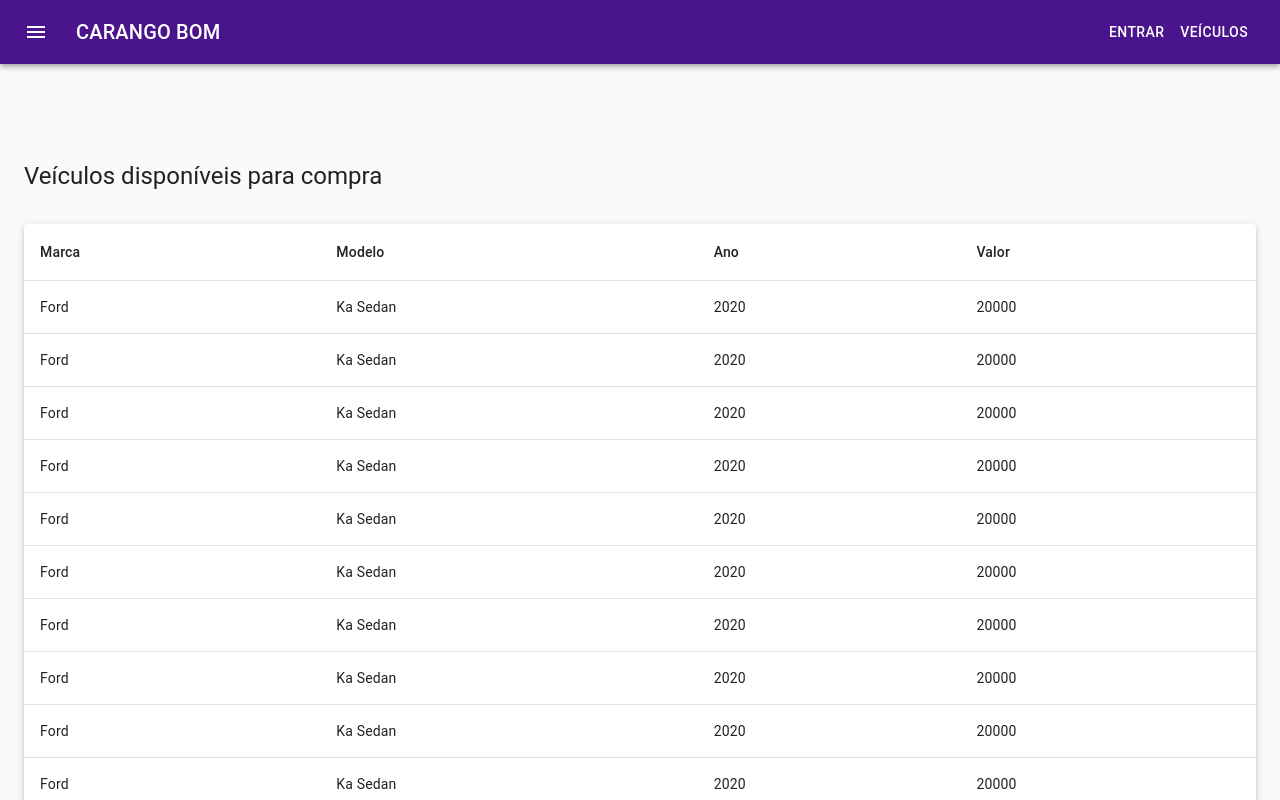
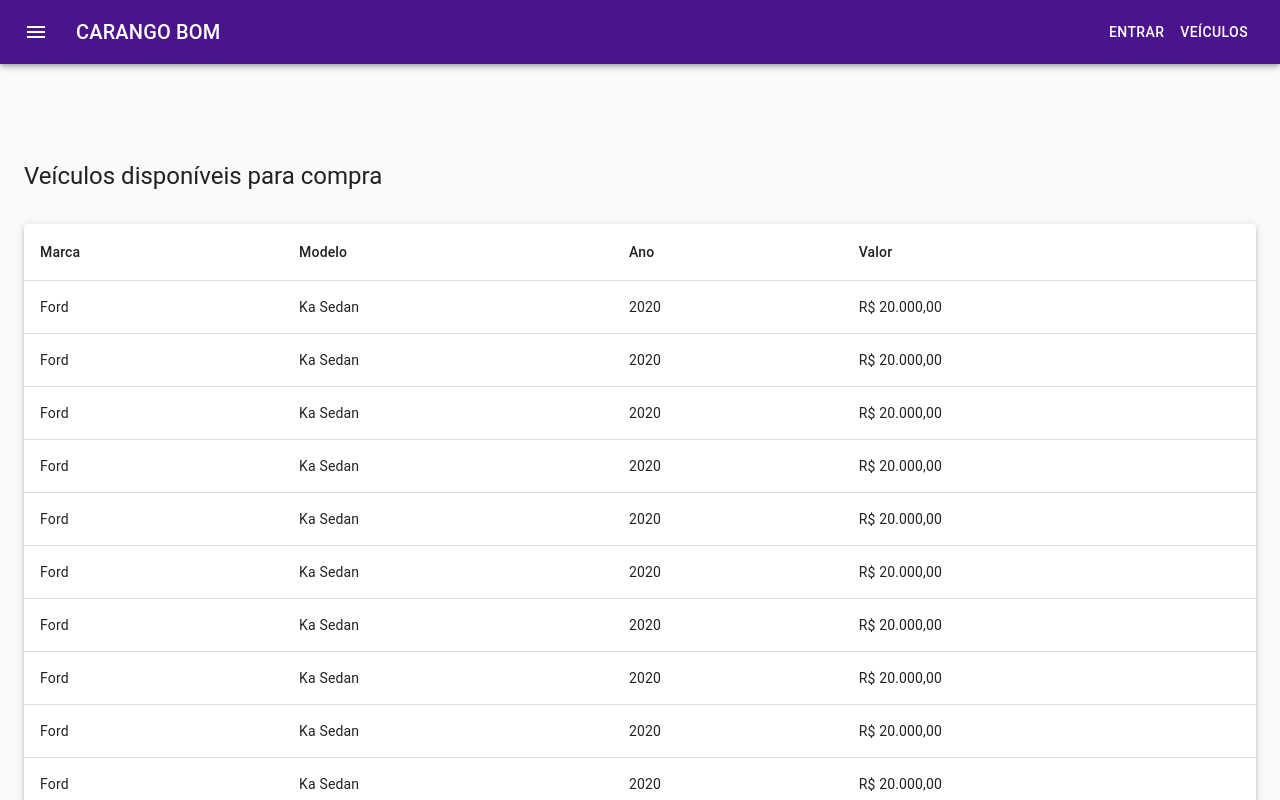
Before and after one commit to CaelumAulas/aceleratw-turma3-grupo1-frontend, a React (Create React App) app: page / in a window 1280 px wide. Shown: the top 800 px of the page. Built offline with nearby package versions, Linux system fonts and the light colour scheme.

Commit message:
Adds fn to format currency

```diff
--- a/src/components/VehicleTable/VehicleTable.js
+++ b/src/components/VehicleTable/VehicleTable.js
@@ -6,6 +6,7 @@ import TableContainer from '@material-ui/core/TableContainer'
 import TableHead from '@material-ui/core/TableHead'
 import TableRow from '@material-ui/core/TableRow'
 import React from 'react'
+import { formatToCurrency } from '../../infraestructure/currency'
 
 export default function VehicleTable({ vehicles }) {
   return (
@@ -27,7 +28,7 @@ export default function VehicleTable({ vehicles }) {
               </TableCell>
               <TableCell>{vehicle.model}</TableCell>
               <TableCell>{vehicle.year}</TableCell>
-              <TableCell>{vehicle.price}</TableCell>
+              <TableCell>{formatToCurrency(vehicle.price)}</TableCell>
             </TableRow>
           ))}
         </TableBody>
--- /dev/null
+++ b/src/infraestructure/currency.js
@@ -0,0 +1,6 @@
+export function formatToCurrency(value) {
+  return new Intl.NumberFormat('pt-br', {
+    style: 'currency',
+    currency: 'BRL',
+  }).format(value)
+}
```
